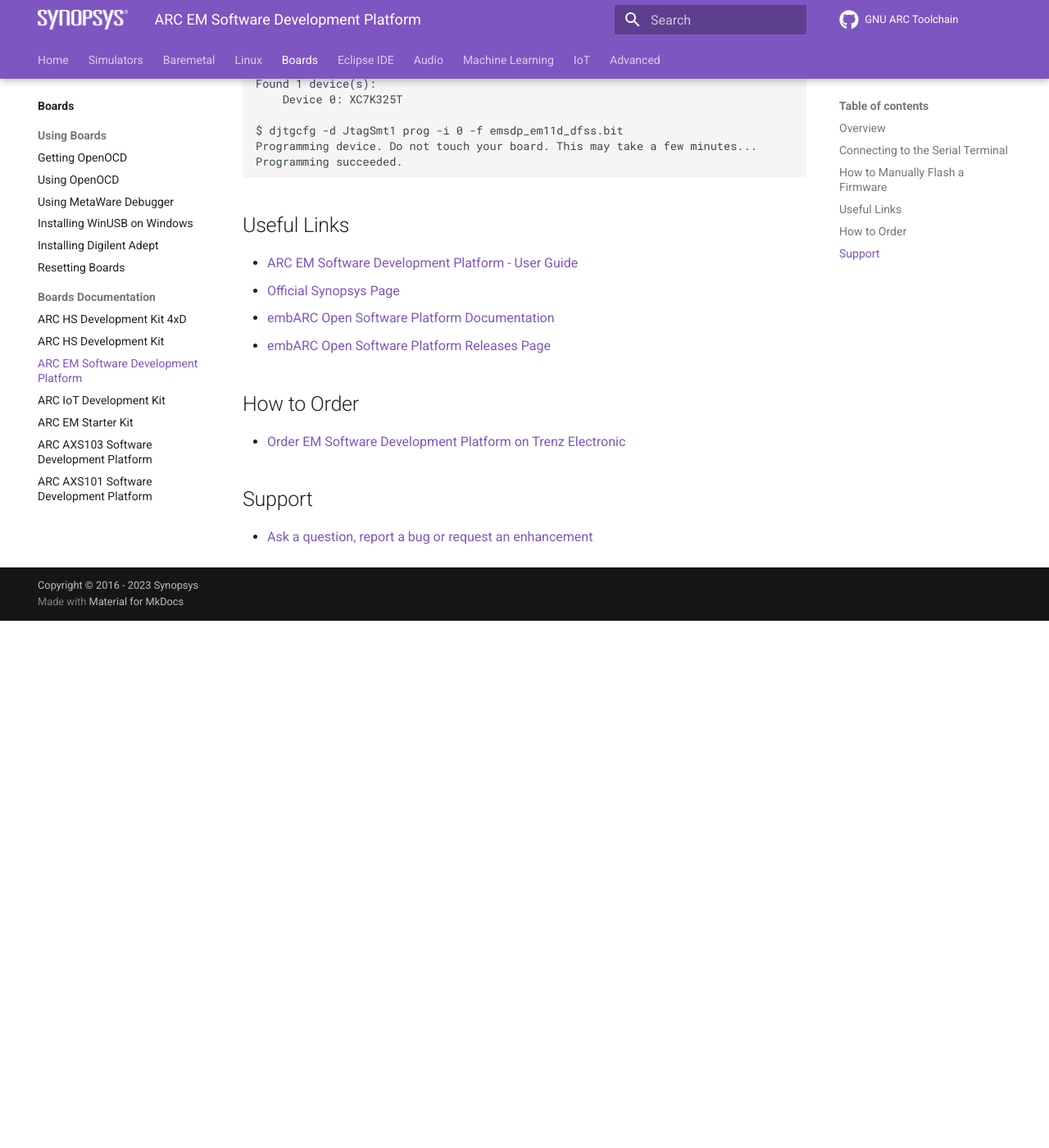
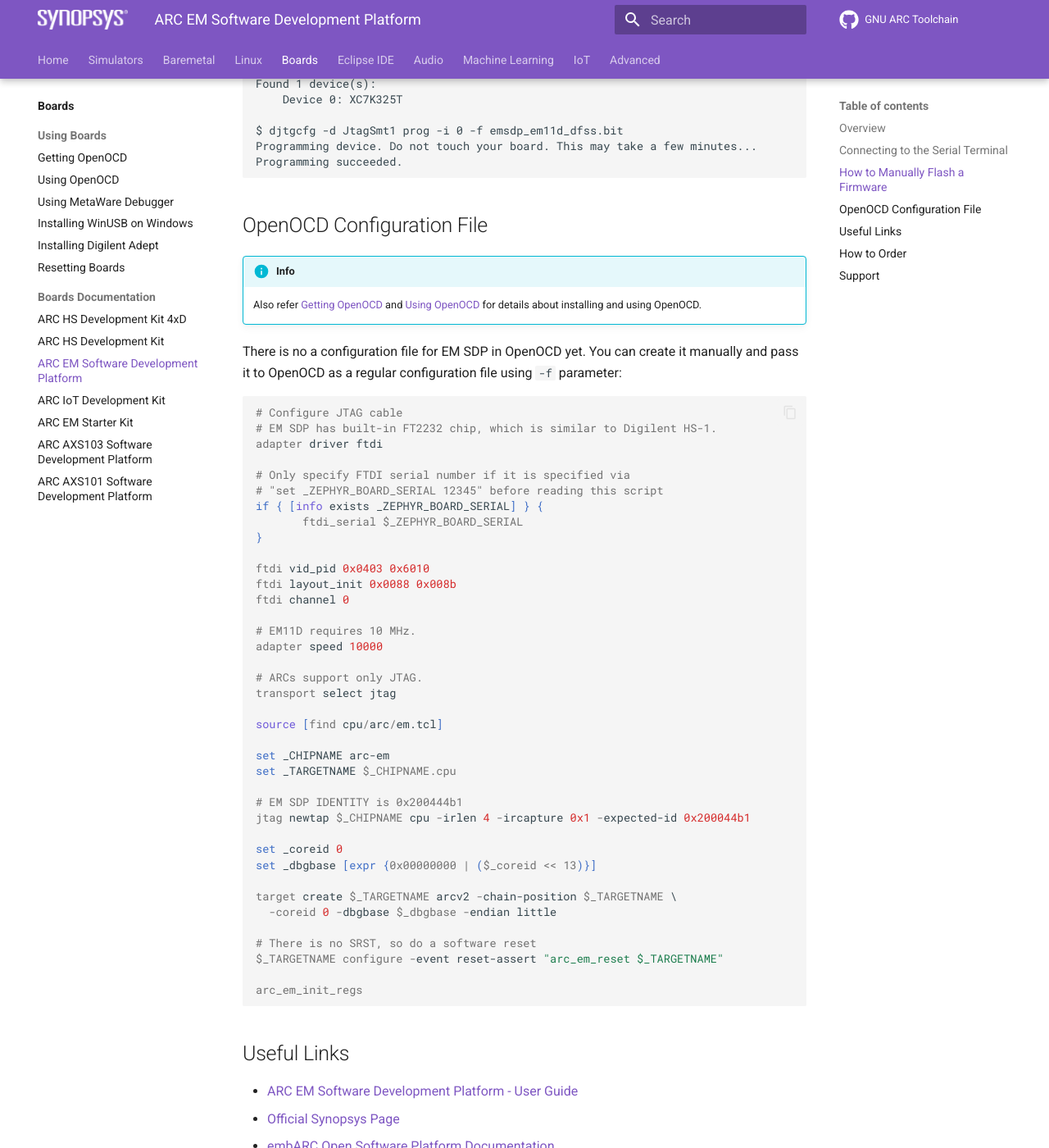
Before and after one commit to foss-for-synopsys-dwc-arc-processors/documentation, an MkDocs documentation site: the page built from docs/platforms/board-emsdp.md, in a window 1280 px wide and 1400 px high, scrolled down 3726 px. Shown: the whole window at 82% size. Built offline with MkDocs 1.6.1 and Material for MkDocs 9.7.7, drawn with Linux system fonts in a browser that asks for light colours; comment, search, counter and statistics services are not loaded; the version menu is left out; before the commit the page ends 4483 px from its top, so only the background shows below that.

Commit message:
Update guides for boards and add a page for IoT DK

````diff
--- a/docs/platforms/board-emsdp.md
+++ b/docs/platforms/board-emsdp.md
@@ -144,6 +144,59 @@
 Programming succeeded.
 ```
 
+## OpenOCD Configuration File
+
+!!! info
+
+    Also refer [Getting OpenOCD](./get-openocd.md) and
+    [Using OpenOCD](./use-openocd.md) for details about installing
+    and using OpenOCD.
+
+There is no a configuration file for EM SDP in OpenOCD yet. You can create it
+manually and pass it to OpenOCD as a regular configuration file using `-f`
+parameter:
+
+```tcl
+# Configure JTAG cable
+# EM SDP has built-in FT2232 chip, which is similar to Digilent HS-1.
+adapter driver ftdi
+
+# Only specify FTDI serial number if it is specified via
+# "set _ZEPHYR_BOARD_SERIAL 12345" before reading this script
+if { [info exists _ZEPHYR_BOARD_SERIAL] } {
+       ftdi_serial $_ZEPHYR_BOARD_SERIAL
+}
+
+ftdi vid_pid 0x0403 0x6010
+ftdi layout_init 0x0088 0x008b
+ftdi channel 0
+
+# EM11D requires 10 MHz.
+adapter speed 10000
+
+# ARCs support only JTAG.
+transport select jtag
+
+source [find cpu/arc/em.tcl]
+
+set _CHIPNAME arc-em
+set _TARGETNAME $_CHIPNAME.cpu
+
+# EM SDP IDENTITY is 0x200444b1
+jtag newtap $_CHIPNAME cpu -irlen 4 -ircapture 0x1 -expected-id 0x200044b1
+
+set _coreid 0
+set _dbgbase [expr {0x00000000 | ($_coreid << 13)}]
+
+target create $_TARGETNAME arcv2 -chain-position $_TARGETNAME \
+  -coreid 0 -dbgbase $_dbgbase -endian little
+
+# There is no SRST, so do a software reset
+$_TARGETNAME configure -event reset-assert "arc_em_reset $_TARGETNAME"
+
+arc_em_init_regs
+```
+
 ## Useful Links
 
 * [ARC EM Software Development Platform - User Guide](files/ARC_EM_SDP_User_Guide.pdf)
--- a/mkdocs.yml
+++ b/mkdocs.yml
@@ -60,6 +60,7 @@
     - Development platforms:
       - baremetal/hardware/hsdk.md
       - baremetal/hardware/emsdp.md
+      - baremetal/hardware/iotdk.md
       - baremetal/hardware/emsk.md
       - baremetal/hardware/axs-openocd.md
       - baremetal/hardware/axs-ashling.md
````
Also changed, not shown: docs/baremetal/hardware/emsk.md (+2 -2 lines), docs/baremetal/hardware/hsdk.md (+13 -13 lines), docs/baremetal/hardware/iotdk.md (added, +80 -0 lines), docs/platforms/board-iot.md (+33 -0 lines), docs/platforms/use-openocd.md (+9 -1 lines).
